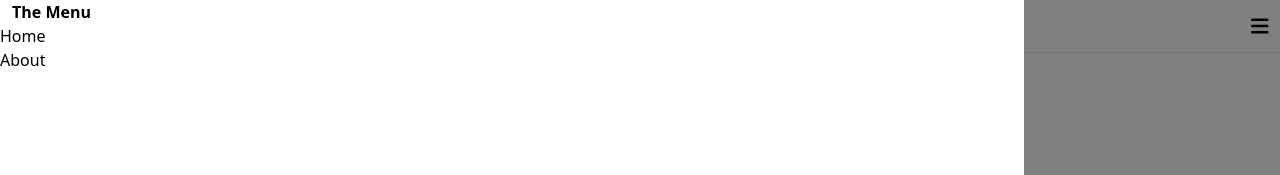
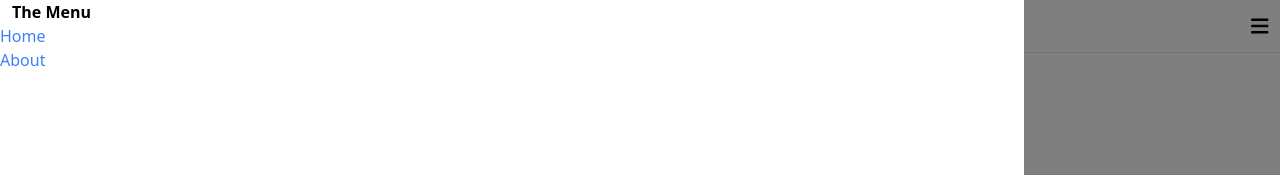
Before and after one commit to RohitPatel1122/my-app, a React (Create React App) app: page / in a window 1280 px wide. Both pictures are taken after a click on the icon 1259 px from the left and 25 px from the top of the page. Shown: the top 175 px of the page. Built offline with nearby package versions, Linux system fonts and the light colour scheme.

Commit message:
Added routers

```diff
--- a/package.json
+++ b/package.json
@@ -15,6 +15,7 @@
     "postcss-cli": "^10.0.0",
     "react": "^18.2.0",
     "react-dom": "^18.2.0",
+    "react-router-dom": "^6.3.0",
     "react-scripts": "5.0.1",
     "react-spring": "^9.5.1",
     "tailwindcss": "^3.1.6",
--- a/src/App.js
+++ b/src/App.js
@@ -3,12 +3,26 @@ import HelloWorld from './Components/HelloWorld';
 import Header from './Components/Header';
 import Counter from './Components/CounterExample';
 import Footer from './Components/Footer';
+import {
+  BrowserRouter as Router,
+  Routes,
+  Route
+} from 'react-router-dom'
+
 function App() {
   return (
     <div>
-      <Header/>
-      <HelloWorld name = "Rohit patel"></HelloWorld>
-      <Footer/>
+      <Router>
+        <Header/>
+        {/* <HelloWorld name = "Rohit patel"></HelloWorld> */}
+        <Routes>
+          <Route exact path='/' element={<Counter/>}/>
+          <Route path='/about'>About</Route>
+        </Routes>
+        <Footer/>
+
+      </Router>
+
     </div>
   );
 }
--- a/src/Components/Navigation.js
+++ b/src/Components/Navigation.js
@@ -2,6 +2,9 @@ import React, { useState } from "react";
 import { FontAwesomeIcon } from "@fortawesome/react-fontawesome";
 import { faBars } from "@fortawesome/free-solid-svg-icons";
 import { useTransition, animated } from 'react-spring';
+import {
+    Link,
+  } from 'react-router-dom';
 
 function Navigation() {
     const [showMenu, setShowMenu] = useState(false);
@@ -43,12 +46,11 @@ function Navigation() {
                         <animated.div
                             style={styles}
                             className="fixed bg-white top-0 left-0 h-full w-4/5 z-50"
-                            onClick={() => setShowMenu(false)}
                         >
                             <span className="font-bold p-3">The Menu</span>
                             <ul>
-                                <li>Home</li>
-                                <li>About</li>
+                                <li><Link className = 'text-blue-500' to='/'> Home</Link></li>
+                                <li><Link className = 'text-blue-500' to='/about'> About</Link></li>
                             </ul>
                         </animated.div>
                 )
```
Also changed, not shown: src/tailwind.css, 1 other file (tests, documents, lock files or other folders).
